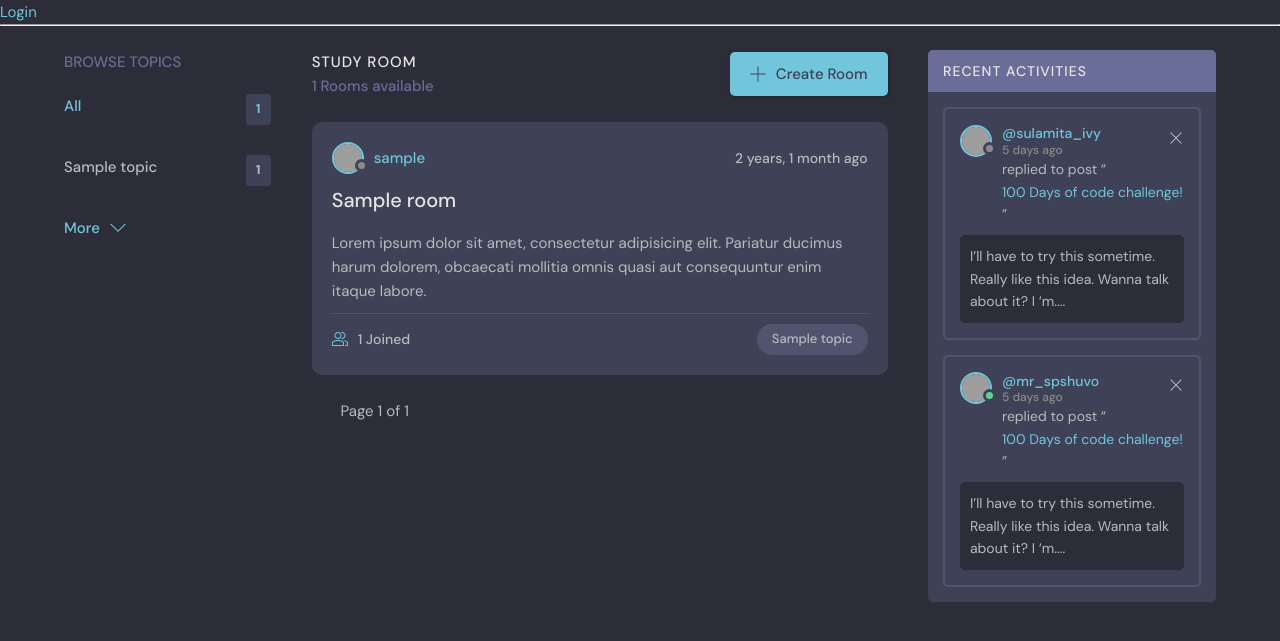
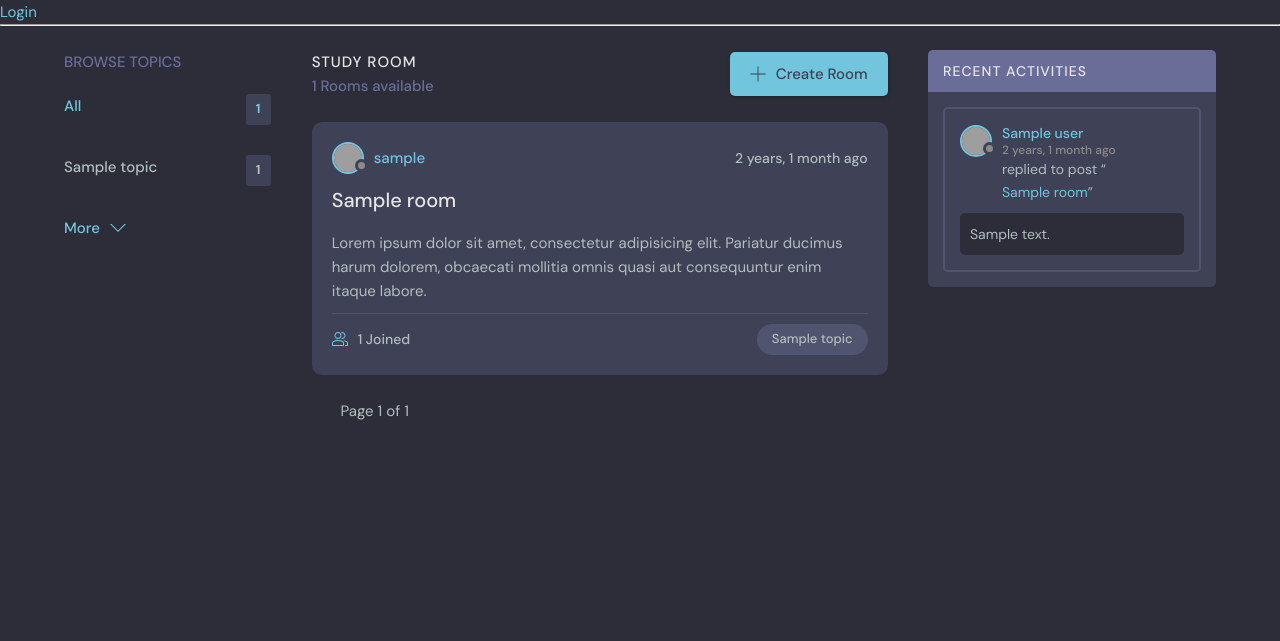
Before and after one commit to Said307/Tutorial-studybud, a Django app: template base/templates/base/home.html in a window 1280 px wide. Shown: the part 100-741 px from the top of the page. Run offline with Django 4.2, Linux system fonts and the light colour scheme; the template is opened without the code that fills it: most values are stand-ins (such as "Sample title", 1, 10 or a date in 2020); grey boxes are pictures that could not be loaded.

Commit message:
theme intergration activities

```diff
--- a/base/templates/base/activity_component.html
+++ b/base/templates/base/activity_component.html
@@ -1,20 +1,48 @@
 
 
+        <div class="activities">
+          <div class="activities__header">
+            <h2>Recent Activities</h2>
+          </div>
+
+          {% for msg in room_messages %}
+          <div class="activities__box">
+            <div class="activities__boxHeader roomListRoom__header">
+              <a href="{% url 'profile' msg.user.username %}" class="roomListRoom__author">
+                <div class="avatar avatar--small">
+                  <img src="https://randomuser.me/api/portraits/women/11.jpg" />
+                </div>
+                <p>
+                  {{msg.user}}
+                  <span>{{msg.created|timesince}} ago</span>
+                </p>
+              </a>
+
+             {%  if request.user == msg.user %}
+
+              <div class="roomListRoom__actions">
+                <a href="{% url 'delete-message' msg.id %}">Delete</a>
+
+                  <svg version="1.1" xmlns="http://www.w3.org/2000/svg" width="32" height="32" viewBox="0 0 32 32">
+                    <title>remove</title>
+                    <path
+                      d="M27.314 6.019l-1.333-1.333-9.98 9.981-9.981-9.981-1.333 1.333 9.981 9.981-9.981 9.98 1.333 1.333 9.981-9.98 9.98 9.98 1.333-1.333-9.98-9.98 9.98-9.981z"
+                    ></path>
+                  </svg>
+                </a>
+              </div>
+              {% endif %}
+
+            </div>
+            <div class="activities__boxContent">
+              <p>replied to post “<a href="{% url 'room' msg.room.name %}">{{msg.room}}</a>”</p>
+              <div class="activities__boxRoomContent">
+                {{msg.body}}
+              </div>
+            </div>
+          </div>
+
+          {%  endfor %}
 
 
-
-
-
-<h3>Recent activity</h3>
-<hr>
-{% for msg in room_messages %}
-    <div>
-         {%  if request.user == msg.user %}
-    <a href="{% url 'delete-message' msg.id %}">Delete</a>
-    {% endif %}
-     <small>@{{msg.user}}    {{msg.created|timesince}} ago </small>
-
-    <a href="{% url 'room' msg.room %}"> <small>Replied to post "{{msg.room }}" </small>  </a>
-    <p>{{msg}}</p>
-    </div>
-{% endfor %}
+        </div>
--- a/base/templates/base/feed_component.html
+++ b/base/templates/base/feed_component.html
@@ -8,7 +8,7 @@
                 <div class="avatar avatar--small">
                   <img src="https://randomuser.me/api/portraits/women/11.jpg" />
                 </div>
-                <span>{{room.hots.username}}</span>
+                <span>{{room.host.username}}</span>
               </a>
               <div class="roomListRoom__actions">
                 <span>{{room.created|timesince}} ago </span>
--- a/base/templates/base/home.html
+++ b/base/templates/base/home.html
@@ -40,7 +40,7 @@
               <h2>Study Room</h2>
               <p>{{rooms.count}} Rooms available</p>
             </div>
-            <a class="btn btn--main" href="create-room.html">
+            <a class="btn btn--main" href="{%  url 'create_room' %}">
               <svg version="1.1" xmlns="http://www.w3.org/2000/svg" width="32" height="32" viewBox="0 0 32 32">
                 <title>add</title>
                 <path
@@ -67,70 +67,8 @@
         <!-- Room List End -->
 
         <!-- Activities Start -->
-        <div class="activities">
-          <div class="activities__header">
-            <h2>Recent Activities</h2>
-          </div>
-          <div class="activities__box">
-            <div class="activities__boxHeader roomListRoom__header">
-              <a href="profile.html" class="roomListRoom__author">
-                <div class="avatar avatar--small">
-                  <img src="https://randomuser.me/api/portraits/women/11.jpg" />
-                </div>
-                <p>
-                  @sulamita_ivy
-                  <span>5 days ago</span>
-                </p>
-              </a>
-              <div class="roomListRoom__actions">
-                <a href="#">
-                  <svg version="1.1" xmlns="http://www.w3.org/2000/svg" width="32" height="32" viewBox="0 0 32 32">
-                    <title>remove</title>
-                    <path
-                      d="M27.314 6.019l-1.333-1.333-9.98 9.981-9.981-9.981-1.333 1.333 9.981 9.981-9.981 9.98 1.333 1.333 9.981-9.98 9.98 9.98 1.333-1.333-9.98-9.98 9.98-9.981z"
-                    ></path>
-                  </svg>
-                </a>
-              </div>
-            </div>
-            <div class="activities__boxContent">
-              <p>replied to post “<a href="room.html">100 Days of code challenge!</a>”</p>
-              <div class="activities__boxRoomContent">
-                I’ll have to try this sometime. Really like this idea. Wanna talk about it? I ‘m....
-              </div>
-            </div>
-          </div>
 
-          <div class="activities__box">
-            <div class="activities__boxHeader roomListRoom__header">
-              <a href="profile.html" class="roomListRoom__author">
-                <div class="avatar avatar--small active">
-                  <img src="https://randomuser.me/api/portraits/men/13.jpg" />
-                </div>
-                <p>
-                  @mr_spshuvo
-                  <span>5 days ago</span>
-                </p>
-              </a>
-              <div class="roomListRoom__actions">
-                <a href="#">
-                  <svg version="1.1" xmlns="http://www.w3.org/2000/svg" width="32" height="32" viewBox="0 0 32 32">
-                    <title>remove</title>
-                    <path
-                      d="M27.314 6.019l-1.333-1.333-9.98 9.981-9.981-9.981-1.333 1.333 9.981 9.981-9.981 9.98 1.333 1.333 9.981-9.98 9.98 9.98 1.333-1.333-9.98-9.98 9.98-9.981z"
-                    ></path>
-                  </svg>
-                </a>
-              </div>
-            </div>
-            <div class="activities__boxContent">
-              <p>replied to post “<a href="room.html">100 Days of code challenge!</a>”</p>
-              <div class="activities__boxRoomContent">
-                I’ll have to try this sometime. Really like this idea. Wanna talk about it? I ‘m....
-              </div>
-            </div>
-          </div>
-        </div>
+        {% include 'base/activity_component.html' %}
         <!-- Activities End -->
       </div>
     </main>
--- a/base/templates/base/navbar.html
+++ b/base/templates/base/navbar.html
@@ -30,7 +30,7 @@
           {% if user.is_authenticated %}
 
           <div class="header__user">
-            <a href="profile.html">
+            <a href="{% url 'profile' user.username %}">
               <div class="avatar avatar--medium active">
                 <img src="https://randomuser.me/api/portraits/men/37.jpg" />
               </div>
--- a/base/templates/base/room.html
+++ b/base/templates/base/room.html
@@ -47,7 +47,7 @@
 
 
 <div class="messages-container">
-        <h1>{{room.name}}</h1>   <a href="{% url 'profile' user.username %}">@{{room.host}}</a>
+        <h1>{{room.name}}</h1>   <a href="{% url 'profile' room.host %}">@{{room.host}}</a>
 
         <p> {{room.description}}</p>
         <br><br>
--- a/base/views.py
+++ b/base/views.py
@@ -37,7 +37,7 @@ def home(request):
     paginator = Paginator(rooms, 5)
     page_number  = request.GET.get('page',1)
     page_obj = paginator.page(page_number)
-    context = {'topics':topics,'rooms':rooms,'room_count':room_count,'room_messages':room_messages,'movies':page_obj}
+    context = {'topics':topics,'rooms':rooms,'room_messages':room_messages,'movies':page_obj}
     return render(request,'base/home.html',context)
 
 
```
